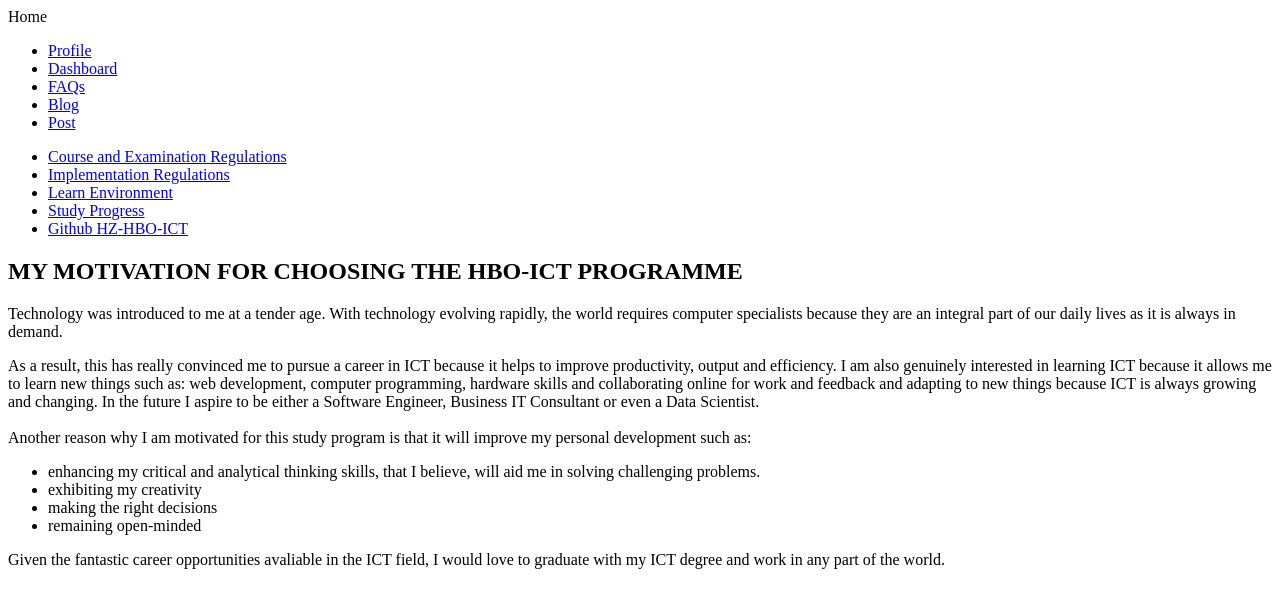
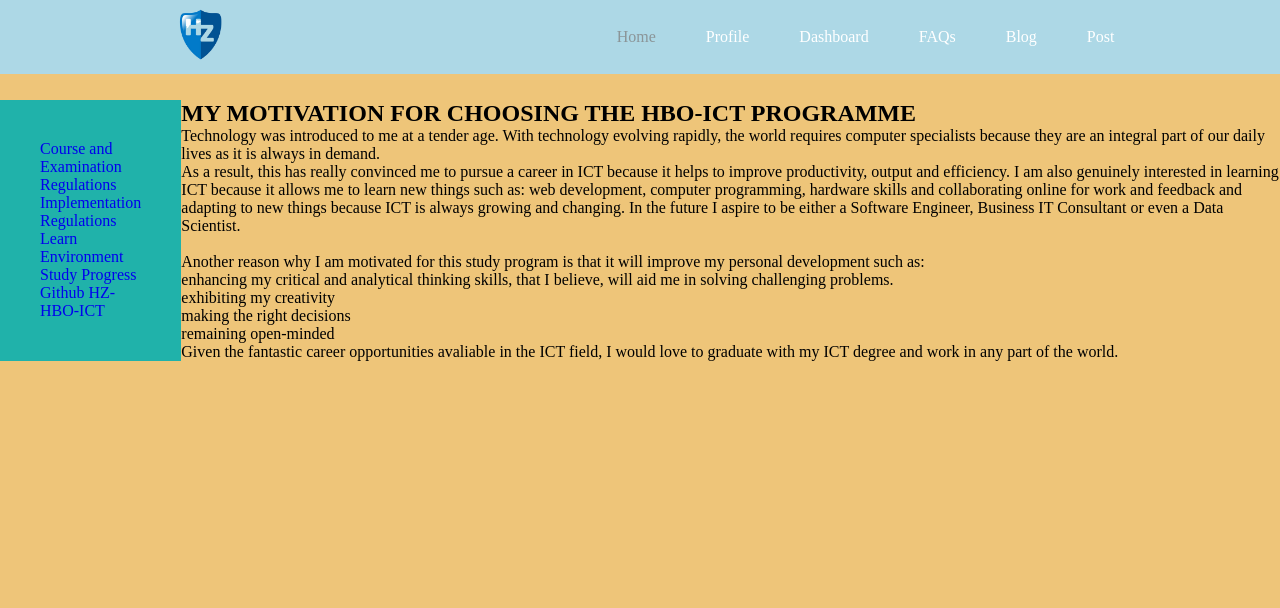
Before and after one commit to adva0002/adva0002.github.io, a plain HTML site: page index.html in a window 1280 px wide. Drawn offline with Linux system fonts and the light colour scheme.

Commit message:
Add files via upload

```diff
--- a/index.html
+++ b/index.html
@@ -4,21 +4,27 @@
     <meta charset="UTF-8">
     <meta http-equiv="X-UA-Compatible" content="IE=edge">
     <meta name="viewport" content="width=device-width, initial-scale=1.0">
-    <link rel="stylesheet" href="style.css/>
+    <link rel="stylesheet" href="style.css">
     <title>Home</title>
 </head>
 <body>
     <header>
-       <nav>
+       <nav class="navbar">
+            <div class="logo">
+              <a href="index.html"> <img class="navigation-logo" src="./hz-logo-removebg-preview.png" alt="hz logo"> </a>
+            </div>
             <ul class="navigation">
-                    <li><a href="profile.html">Profile</a></li>
-                    <li><a href="dashboard.html">Dashboard</a></li>
-                    <li><a href="faq.html">FAQs</a></li>
-                    <li><a href="blog.html">Blog</a></li>
-                    <li><a href="post.html">Post</a></li>
+                <li class="nav-list"><a class="active" href="index.html">Home</a> </li>
+                <li class="nav-list"><a href="profile.html">Profile</a></li>
+                <li class="nav-list"><a href="dashboard.html">Dashboard</a></li>
+                <li class="nav-list"><a href="faq.html">FAQs</a></li>
+                <li class="nav-list"><a href="blog.html">Blog</a></li>
+                <li class="nav-list"><a href="post.html">Post</a></li>
             </ul>
         </nav>
-        <aside>
+    </header>
+<main class="content">
+    <aside class="side-menu">
         <ul class="aside">
             <li><a href="https://hz.nl/uploads/documents/1.4-Over-de-HZ/1.4.3.-Regelingen-en-documenten/EN/6.-Regulations-Study-Programmes/CER-HZ-Bachelor-full-time-2022-2023-DEF-June-13.pdf" target="_blank">Course and Examination Regulations</a></li>
             <li><a href="https://hz.nl/uploads/documents/1.4-Over-de-HZ/1.4.3-Regelingen-en-documenten/OERS/2022-2023/IR-CER-HZ-B-HBO-ICT-full-time-2022-2023-DEF.pdf" target="_blank">Implementation Regulations</a></li>
@@ -26,9 +32,7 @@
             <li><a href="https://hz.osiris-student.nl/#/home" target="_blank">Study Progress</a></li>
             <li><a href="https://github.com/HZ-HBO-ICT" target="_blank">Github HZ-HBO-ICT</a></li>
     </aside>
-    </header>
-<main>
-    <article>
+    <article class="information">
         <h1>MY MOTIVATION FOR CHOOSING THE HBO-ICT PROGRAMME</h1>
         <p>Technology was introduced to me at a tender age.
             With technology evolving rapidly, the world requires computer specialists because they are an integral part of our daily lives as it is always in demand.</p>
--- a/style.css
+++ b/style.css
@@ -1,21 +1,48 @@
-*{
-    padding: 0;
-    margin: 0;
+* {
+  padding: 0;
+  margin: 0;
+  text-decoration: none;
+  list-style: none;
+  box-sizing: border-box;
+}
+body {
+  font-family: "Times New Roman", Times, serif;
+  background-color: rgba(226, 154, 21, 0.567);
+}
+.navbar{
+    background-color: lightblue;
+    display: flex;
+    justify-content: space-around;
+    position:fixed;
+    top:0;
+    width: 100%;
+}
+.navigation-logo{
+    width: 70px;
+}
+.navigation{
+    display: flex;
+    list-style: none;
+}
+.nav-list{
+    margin-left: 50px;
+    align-self: center;
+}
+.nav-list a{
     text-decoration: none;
-    list-style: none;
-    box-sizing:border-box;
+    color: white;
 }
-body{
-    font-family: 'Times New Roman', Times, serif;
-    background-color: white;
+.nav-list a:hover{
+    color: rgb(67, 113, 221);
 }
-class.navigation{
-    background-color: lightblue;
-    height: 80px;
-    width:100%
+.active{
+    color: rgba(128, 128, 128, 0.766) !important;
 }
-.navigation ul{
-    list-style: none;
-    margin: 0;
-    padding: 0;
+.content{
+    padding-top: 100px;
+    display: flex;
 }
+.side-menu{
+    background-color: lightseagreen ;
+    padding: 40px;
+}
```
Also changed, not shown: blog.html (+13 -6 lines), dashboard.html (+18 -7 lines), faq.html (+13 -6 lines), post.html (+12 -7 lines), profile.html (+12 -7 lines), hz-logo-removebg-preview.png (added), 2 other files. Lines whose indentation alone changed are shown as unchanged.
